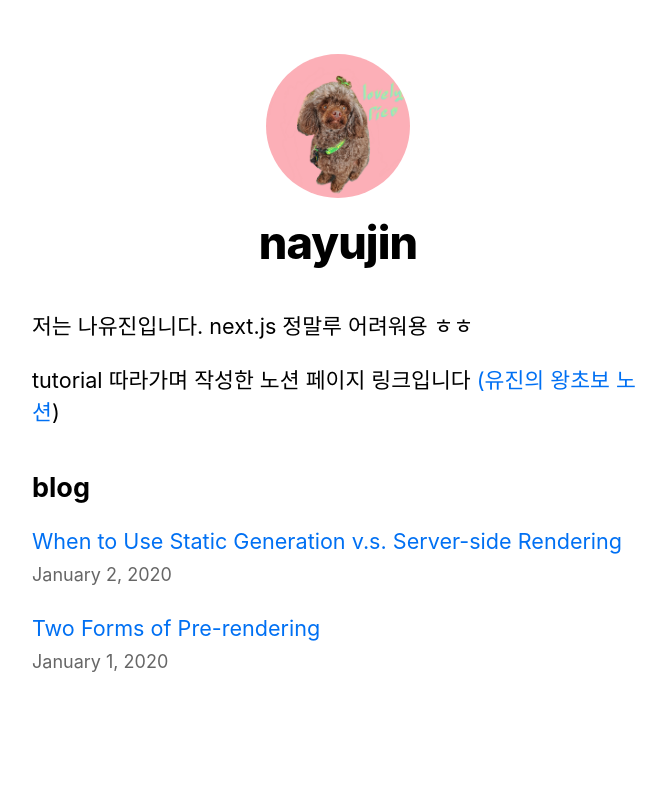
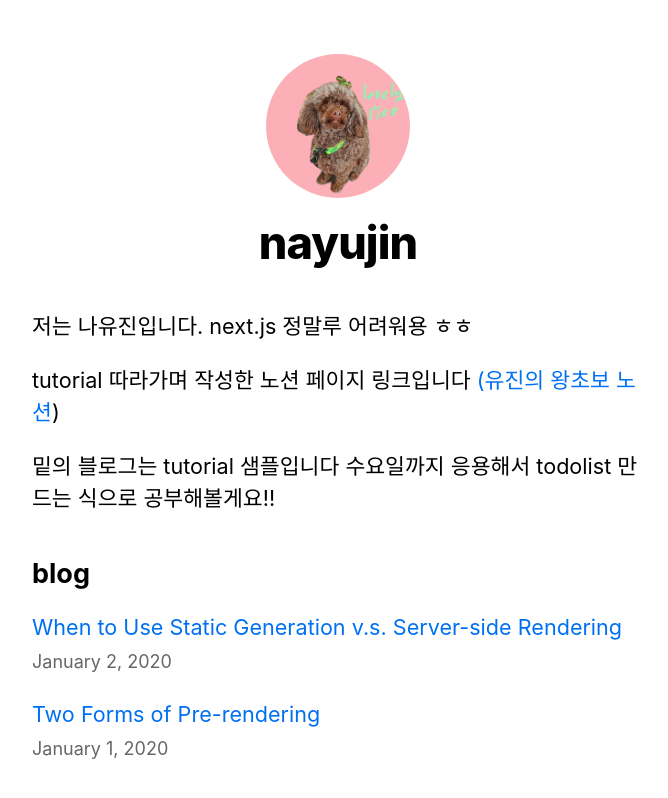
Before and after one commit to nayujin-dev/nextjs-blog, a Next.js app: page / in a window 1280 px wide. Shown: the top 798 px of the page, without its empty margins (302-970 px from the left). Built offline with nearby package versions, Linux system fonts and the light colour scheme.

Commit message:
Update index.js

```diff
--- a/pages/index.js
+++ b/pages/index.js
@@ -27,6 +27,7 @@ export default function Home({ allPostsData }) {
           tutorial 따라가며 작성한 노션 페이지 링크입니다{' '}
           <a href="https://wholesale-balmoral-423.notion.site/tutorial-3fcd4cb5baa9428b97189f85ca56e614">(유진의 왕초보 노션</a>)
         </p>
+        <p>밑의 블로그는 tutorial 샘플입니다 수요일까지 응용해서 todolist 만드는 식으로 공부해볼게요!!</p>
       </section>
       <section className={`${utilStyles.headingMd} ${utilStyles.padding1px}`}>
         <h2 className={utilStyles.headingLg}>blog</h2>
```
